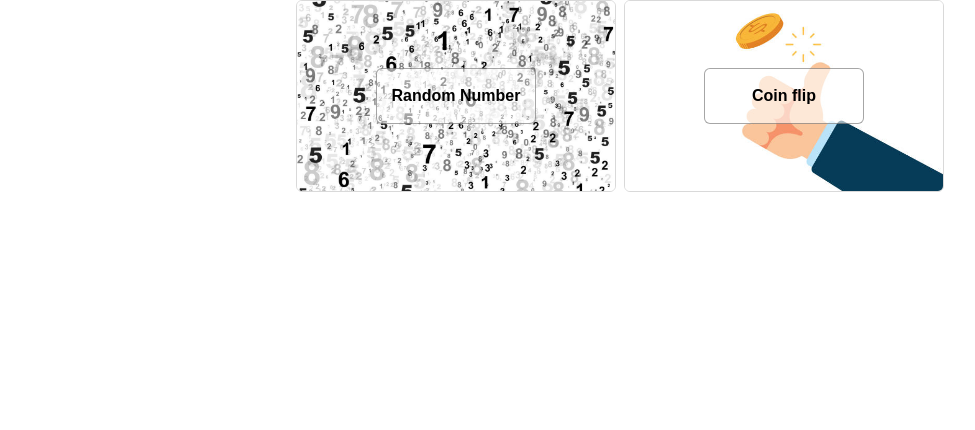
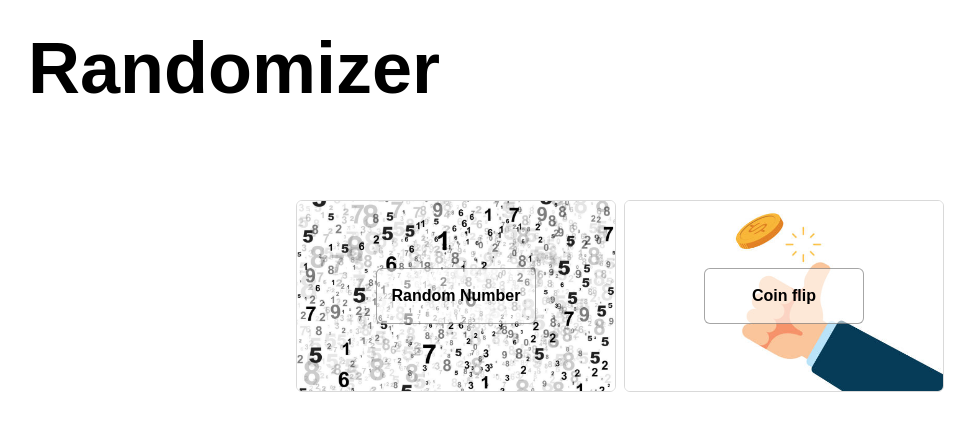
Before and after one commit to oleknap-dev/Randomizer, a Next.js app: page / in a window 1280 px wide. Shown: the top 430 px of the page, without its empty margins (20-995 px from the left). Built offline with nearby package versions, Linux system fonts and the light colour scheme; a web font is replaced by a local one.

Commit message:
Add Home Page header and style it

```diff
--- a/src/app/page.js
+++ b/src/app/page.js
@@ -2,13 +2,22 @@ import Tile from "./components/Tile";
 
 export default function Page() {
   return (
+    <div>
+      <header>
+        <h1 className="text-7xl font-bold ml-12 mt-8 mb-24">Randomizer</h1>
+      </header>
       <div className="flex justify-center items-center gap-2">
         <Tile
           label="Random Number"
           href="/random-number"
           image="/images/random-numbers.jpg"
         />
-      <Tile label="Coin flip" href="/coin-flip" image="/images/coin-flip.jpg" />
+        <Tile
+          label="Coin flip"
+          href="/coin-flip"
+          image="/images/coin-flip.jpg"
+        />
+      </div>
     </div>
   );
 }
```
Lines whose indentation alone changed are shown as unchanged.
